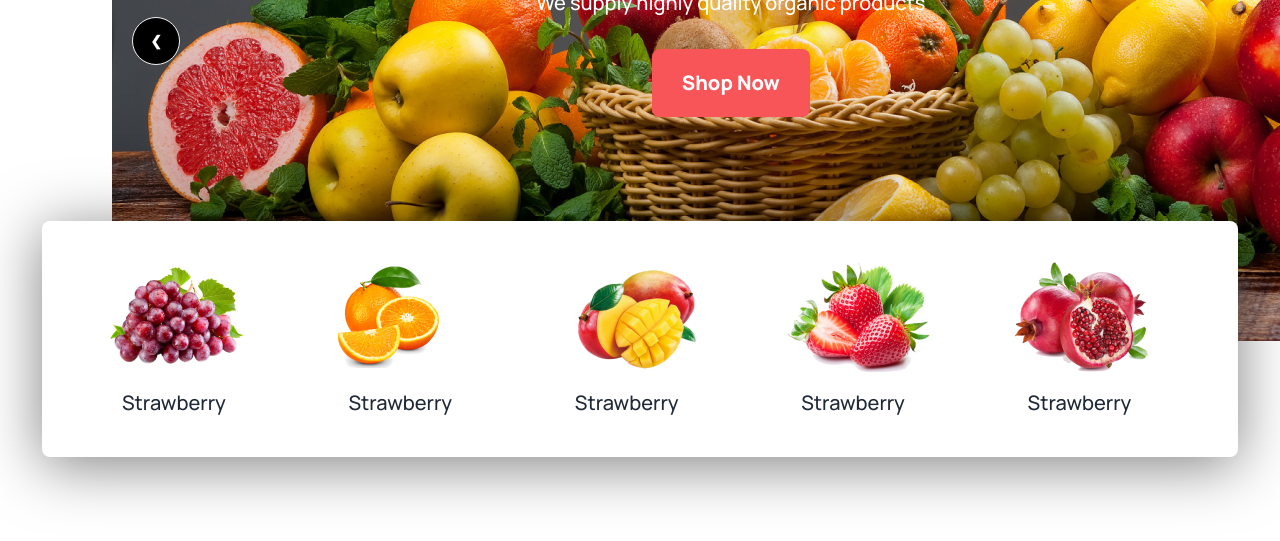
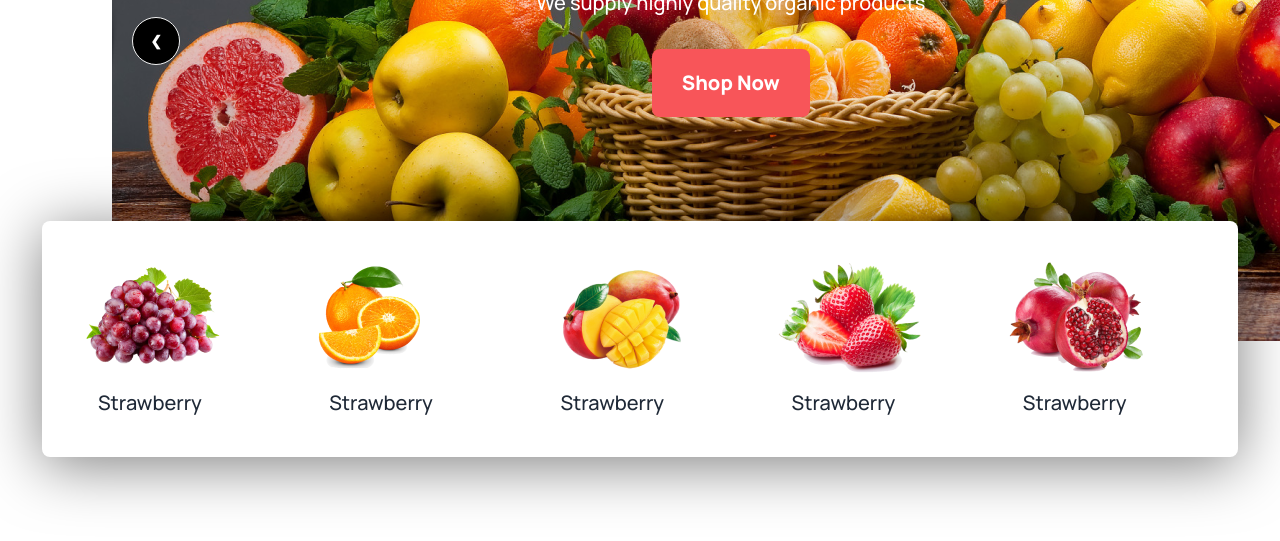
Before and after one commit to JaguarSabbir/B8A3-fruit-brust, a plain HTML site: page index.html in a window 1280 px wide. Shown: the part 499-1040 px from the top of the page. Drawn offline with nearby package versions, Linux system fonts and the light colour scheme.

Commit message:
FRUIT BRUST

```diff
--- a/index.html
+++ b/index.html
@@ -140,7 +140,7 @@
         </div>
 
         <div class="hidden lg:block">
-            <div class="grid grid-cols-5 items-center relative -top-44 py-10 pl-16 justify-center mx-auto w-[1196px] rounded-lg bg-white shadow-[0_8px_60px_0px_rgba(0,0,0,0.5)]">
+            <div class="grid grid-cols-5 items-center relative -top-44 py-10 pl-10 justify-center mx-auto w-[1196px] rounded-lg bg-white shadow-[0_8px_60px_0px_rgba(0,0,0,0.5)]">
                 <div>
                     <img src="./images/fruit1.png" alt="">
                     <h4 class="text-xl font-medium pt-4 pl-4">Strawberry</h4>
```
